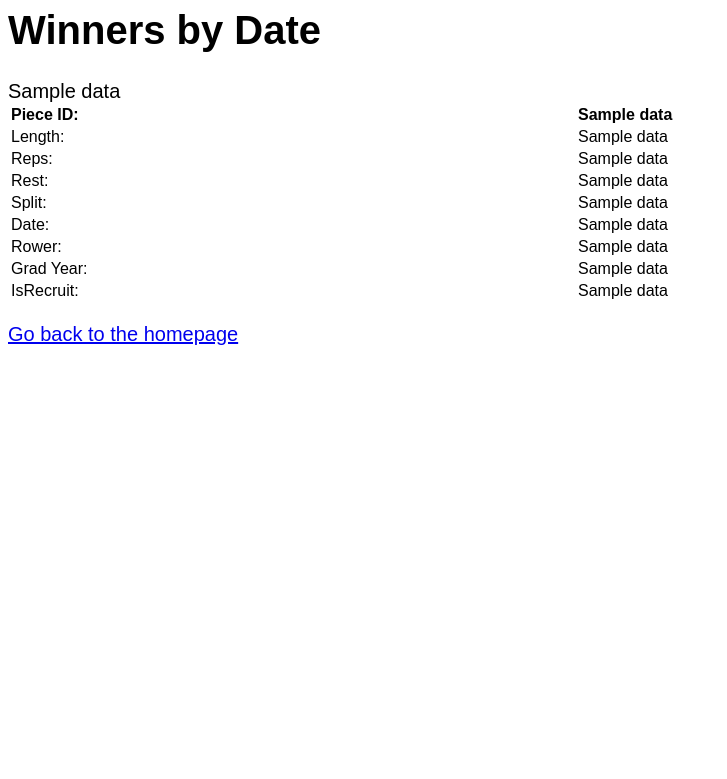
After one commit to sunnyrain0827/cs4111proj1, a Flask app: template templates/winners.html in a window 1280 px wide. The commit adds this page. Shown: the top 779 px of the page, without its empty margins (0-727 px from the left). Run offline with Flask 2, Linux system fonts and the light colour scheme; the template is opened without the code that fills it: most values are stand-ins (such as "Sample title", 1, 10 or a date in 2020); parts of the project's set-up code (start-up, migrations or seed data) failed here and were passed over.

Commit message:
Introduced winners page

```diff
--- a/server.py
+++ b/server.py
@@ -208,6 +208,34 @@
   context = dict(data = (unis, schools, majors, gpas))
   return render_template("teammembers.html", **context)
 
+@app.route('/winners', methods = ['POST'])
+def winners():
+  date = request.form['winners']
+  if winners == "all":
+    cursor= g.conn.execute("SELECT * FROM winners ORDER BY piece_id")
+  else:
+    cursor = g.conn.execute("SELECT * FROM winners WHERE date = '{0}' ORDER BY piece_id".format(date))
+  pids = []
+  lengths = []
+  reps = []
+  rest = []
+  splits = []
+  dates = []
+  rowers = []
+  grads = []
+  for result in cursor:
+    pids.append(result['piece_id'])
+    lengths.append(result['length'])
+    reps.append(result['rep_num'])
+    rest.append(result['rest'])
+    splits.append(result['split_speed'])
+    dates.append(result['date'])
+    rowers.append(result['row_name'])
+    grads.append(result['year'])
+  cursor.close()
+  context = dict(data = (pids, lengths, reps, rest, splits, dates, rowers, grads))
+  return render_template("winners.html", **context)
+
 # Example of adding new data to the database
 @app.route('/add', methods=['POST'])
 def add():
--- /dev/null
+++ b/templates/winners.html
@@ -0,0 +1,77 @@
+<html>
+  <style>
+    body{
+      font-size: 15pt;
+      font-family: arial;
+    }
+    th{
+      text-align: left;
+    }
+  </style>
+
+
+<body>
+  <h1>Winners by Date</h1>
+  <div>{{data}}</div>
+
+  <table style="width:100%">
+    <tr>
+      <th>Piece ID:</th>
+      {% for n in data[0] %}
+      <th>{{n}}</th>
+      {% endfor %}
+    </tr>
+    <tr>
+      <td>Length:</td>
+      {% for n in data[1] %}
+      <td>{{n}}</td>
+      {% endfor %}
+    </tr>
+    <tr>
+      <td>Reps:</td>
+      {% for n in data[2] %}
+      <td>{{n}}</td>
+      {% endfor %}
+    </tr>
+    <tr>
+      <td>Rest:</td>
+      {% for n in data[3] %}
+      <td>{{n}}</td>
+      {% endfor %}
+    </tr>
+    <tr>
+      <td>Split:</td>
+      {% for n in data[4] %}
+      <td>{{n}}</td>
+      {% endfor %}
+    </tr>
+    <tr>
+      <td>Date:</td>
+      {% for n in data[5] %}
+      <td>{{n}}</td>
+      {% endfor %}
+    </tr>
+    <tr>
+      <td>Rower:</td>
+      {% for n in data[6] %}
+      <td>{{n}}</td>
+      {% endfor %}
+    </tr>
+    <tr>
+      <td>Grad Year:</td>
+      {% for n in data[7] %}
+      <td>{{n}}</td>
+      {% endfor %}
+    </tr>
+    <tr>
+      <td>IsRecruit:</td>
+      {% for n in data[8] %}
+      <td>{{n}}</td>
+      {% endfor %}
+    </tr>
+  </table>
+
+<p><a href="/">Go back to the homepage</a></p>
+
+</body>
+</html>
```
Also changed, not shown: templates/index.html (+12 -0 lines).
